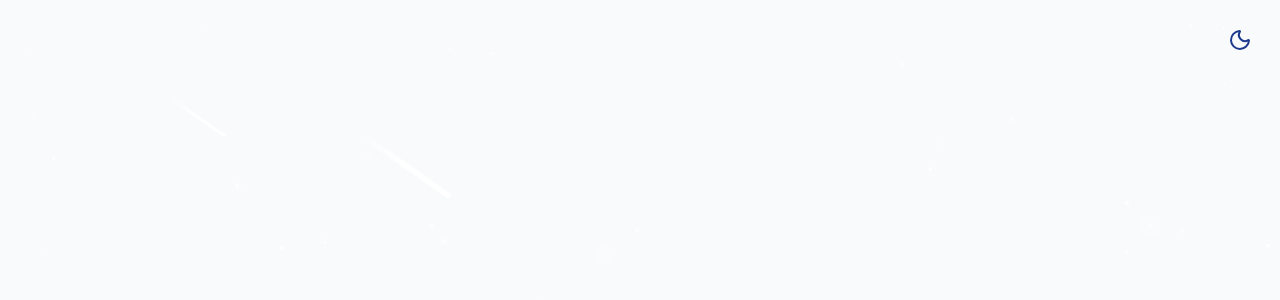
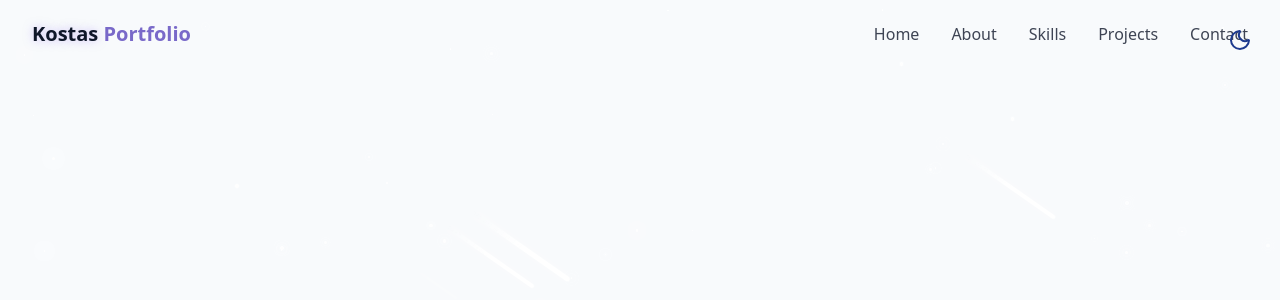
Before and after one commit to iordanidisk/iordanidisk.github.io, a React (Vite) app: page / in a window 1280 px wide. Shown: the top 300 px of the page. Built offline with nearby package versions, Linux system fonts and the light colour scheme.

Commit message:
Added a navigation bar

```diff
--- /dev/null
+++ b/src/components/Navbar.jsx
@@ -0,0 +1,90 @@
+import { cn } from "@/lib/utils.js";
+import { X, Menu } from "lucide-react";
+import { useEffect, useState } from "react";
+
+const navItems = [
+    {name: "Home", href: "#hero"},
+    {name: "About", href: "#about"},
+    {name: "Skills", href: "#skills"},
+    {name: "Projects", href: "#projects"},
+    {name: "Contact", href: "#contact"},
+]
+
+export const Navbar = () => {
+    const [isScrolled, setIsScrolled] = useState(false);
+    const [isMenuOpen, setIsMenuOpen] = useState(false);
+
+    useEffect(() => {
+        const handleScroll = () => {
+            setIsScrolled(window.screenY > 10)
+        }
+
+        window.addEventListener("scroll", handleScroll);
+
+        return () => window.removeEventListener("scroll", handleScroll);
+    }, [])
+
+    return (
+        <nav className={cn(
+            "fixed w-full z-40 transition-all duration-300",
+            isScrolled ? "py-3 bg-background/80 backdrop-blur-md shadow-xs" : "py-5"
+            )}
+        >
+            <div className="container flex items-center justify-between">
+                <a
+                    className="text-xl font-bold text-primary flex items-center"
+                    href="#hero"
+                >
+                    <span className="relative z-10">
+                        <span className="text-glow text-foreground">Kostas</span> Portfolio
+                    </span>
+                </a>
+
+                {/* Desktop Navbar */}
+
+                <div className="hidden md:flex space-x-8">
+                    {navItems.map((item, key) => (
+                        <a
+                            key={key}
+                            href={item.href}
+                            className="text-foreground/80 hover:text-primary transition-colors duration-300"
+                        >
+                            {item.name}
+                        </a>
+                    ))}
+                </div>
+
+                {/* Mobile Navbar */}
+                <button
+                    onClick={() => setIsMenuOpen((prev) => !prev)}
+                    className="md:hidden p-2 text-foreground z-50"
+                    aria-label={isMenuOpen ? "Close Menu" : "Open Menu"}
+                >
+                    {isMenuOpen ? <X size={24} /> : <Menu size={24} />}
+                </button>
+
+                <div className={cn(
+                    "fixed inset-0 bg-background/95 backdrop-blur-md z-40 flex flex-col items-center justify-center",
+                    "transition-all duration-300 md:hidden",
+                    isMenuOpen
+                        ? "opacity-100 pointer-events-auto"
+                        : "opacity-0 pointer-events-none"
+                )}>
+                    <div className="flex flex-col space-y-8 text-xl">
+                        {navItems.map((item, key) => (
+                            <a
+                                key={key}
+                                href={item.href}
+                                className="text-foreground/80 hover:text-primary transition-colors duration-300"
+                                onClick={() => setIsMenuOpen(false)}
+                            >
+                                {item.name}
+                            </a>
+                        ))}
+                    </div>
+                </div>
+
+            </div>
+        </nav>
+    );
+};
--- a/src/pages/Home.jsx
+++ b/src/pages/Home.jsx
@@ -1,4 +1,5 @@
-import { ThemeToggle } from "../components/ThemeToggle";
+import { Navbar } from "@/components/Navbar";
+import { ThemeToggle } from "@/components/ThemeToggle";
 import { StarBackground } from "@/components/StarBackground";
 
 export const Home = () => {
@@ -10,6 +11,8 @@
         {/* Background */}
         <StarBackground />
 
+        {/* Navbar */}
+        <Navbar />
 
     </div>
     );
```
